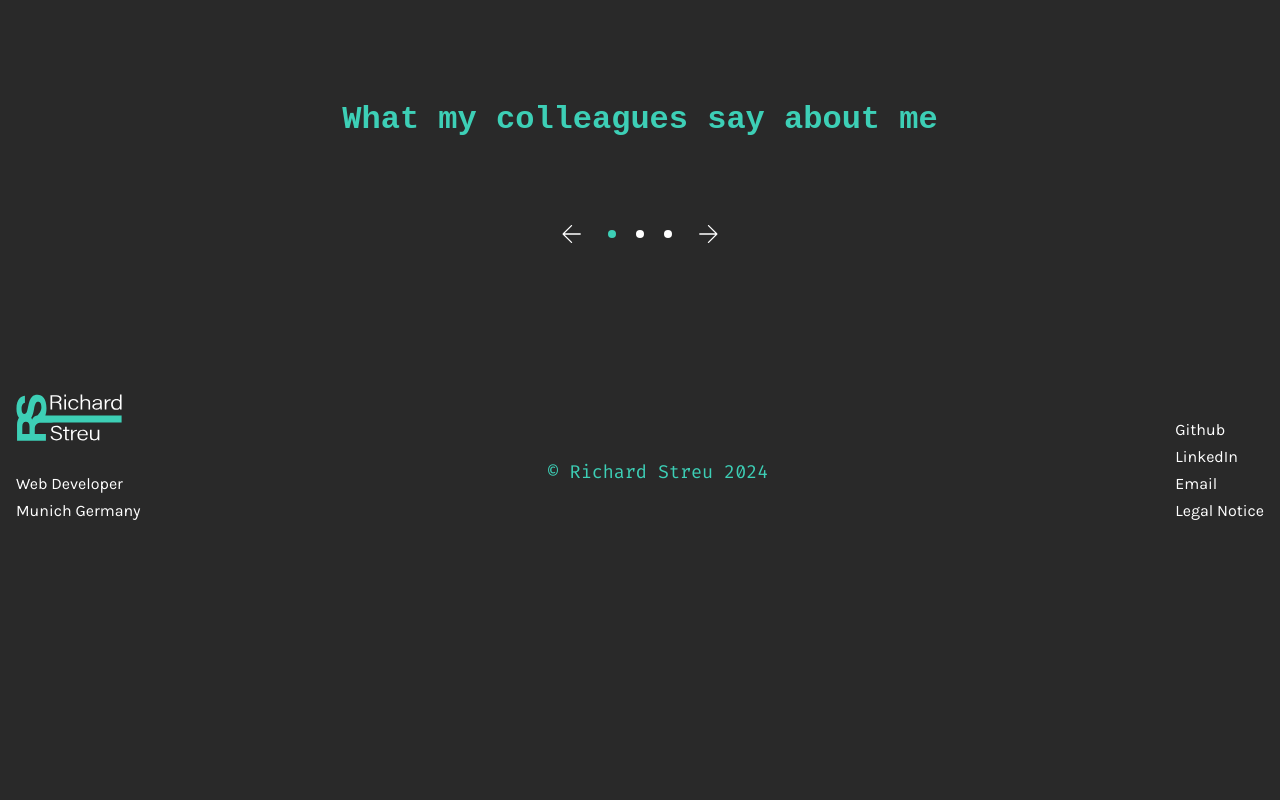
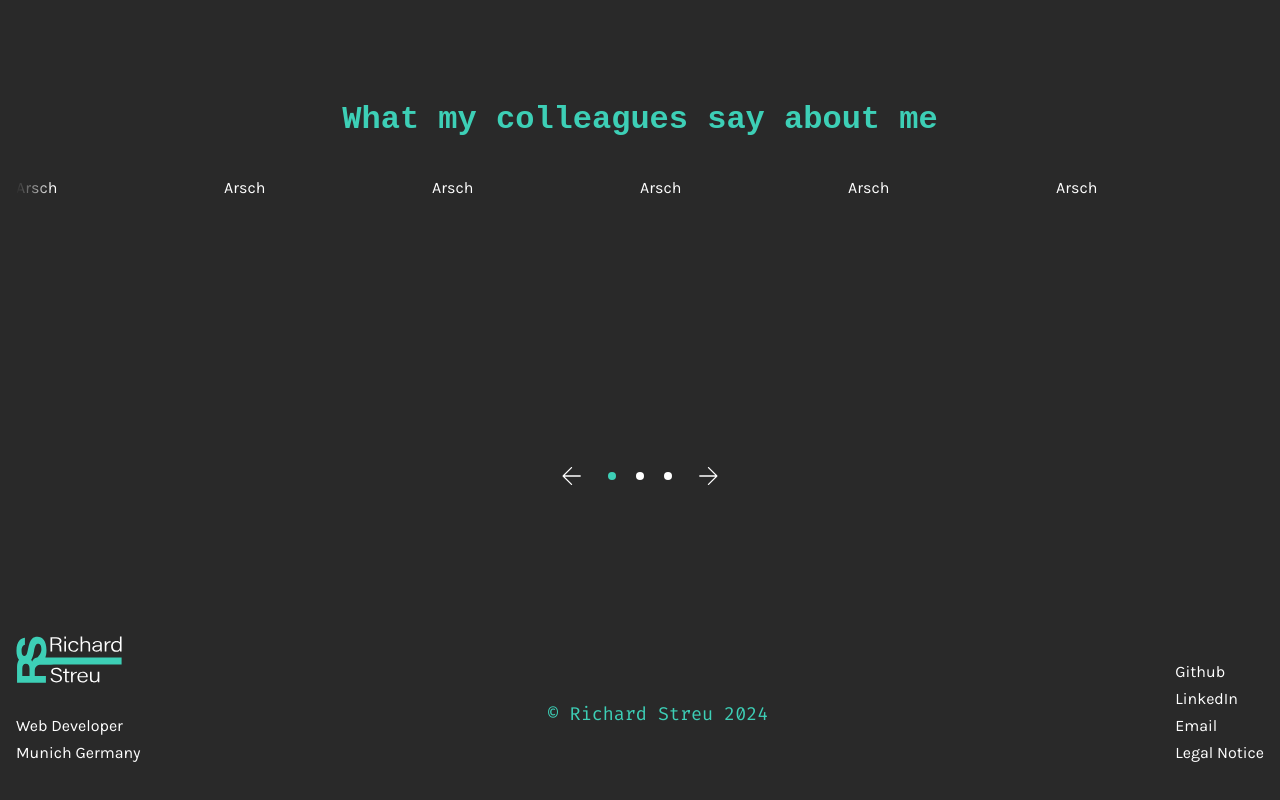
Before and after one commit to RichardStreu/portfolioAngular, an Angular app: page / in a window 1280 px wide. Shown: the part 3287-4087 px from the top of the page. Before the commit the page ends 3871 px from the top, so only its background shows below. Built offline with nearby package versions, Linux system fonts and the light colour scheme.

Commit message:
feat: implement carousel item rendering and enhance styling in EReferencesComponent

```diff
--- a/src/app/landing-page/sections/e-references/e-references.component.html
+++ b/src/app/landing-page/sections/e-references/e-references.component.html
@@ -2,7 +2,11 @@
   <div class="contentWrapper">
     <p class="referenceHeadline">{{ headlineText }}</p>
     <div class="carouselContainer">
-      <div class="carouselBox"></div>
+      <div class="carouselBox">
+        @for (item of carouselArray; track $index) {
+        <div class="singleReference">Arsch</div>
+        }
+      </div>
     </div>
     <nav class="navigationContainer">
       <button class="navigationButton left" (click)="previousSlide()">
--- a/src/app/landing-page/sections/e-references/e-references.component.scss
+++ b/src/app/landing-page/sections/e-references/e-references.component.scss
@@ -21,8 +21,23 @@
     .carouselContainer {
       max-width: 100%;
       overflow: hidden;
+      mask: linear-gradient(90deg, transparent, white 3%, white 97%, transparent);
+      -webkit-mask: linear-gradient(90deg, transparent, white 3%, white 97%, transparent);
 
       .carouselBox {
+        display: flex;
+        flex-direction: row;
+
+        .singleReference {
+          transition: all 0.2s ease-in-out;
+          height: 242px;
+          width: 500px;
+
+        }
+
+        .referenceFocus {
+          height: 274px;
+        }
 
       }
     }
```
